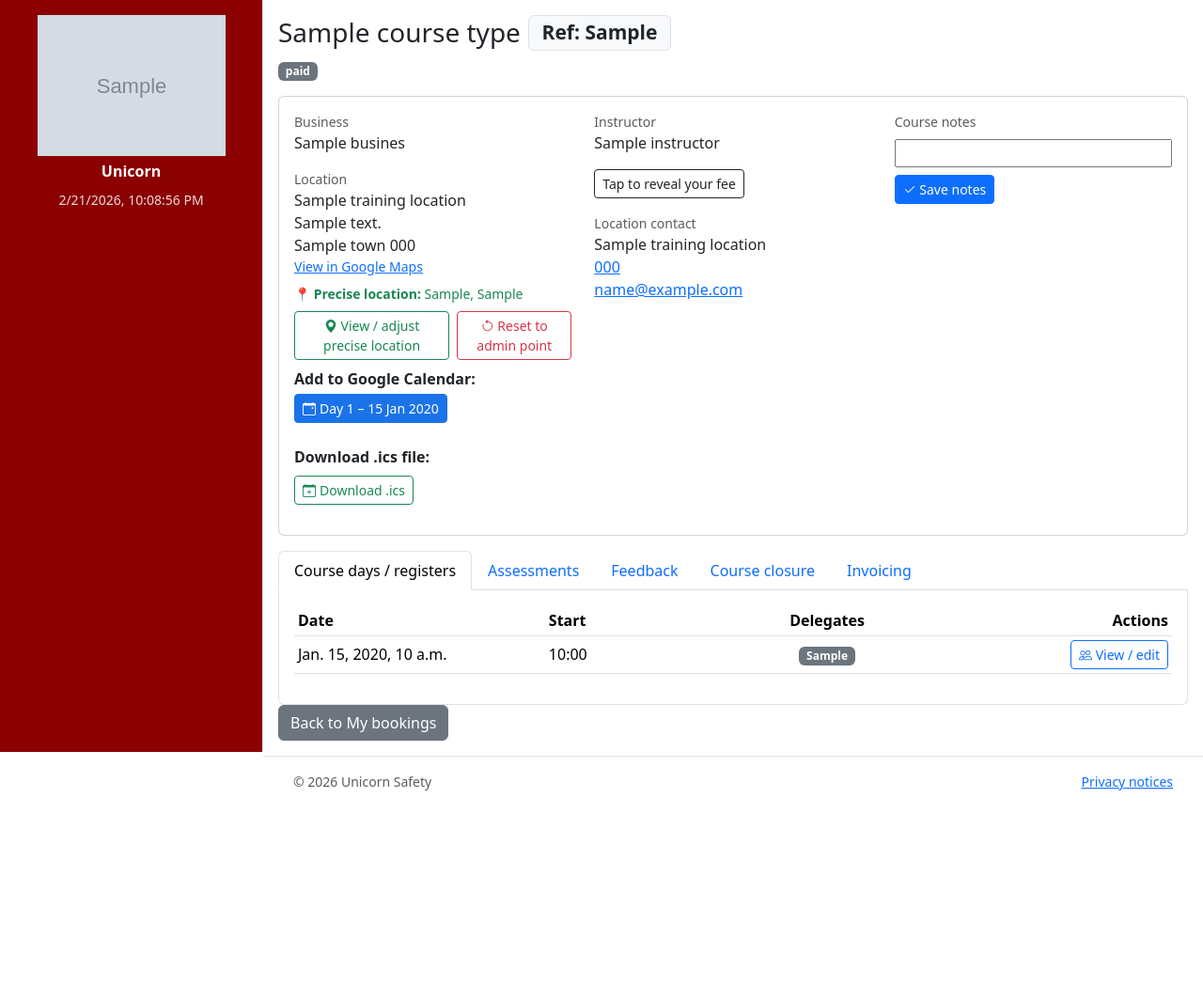
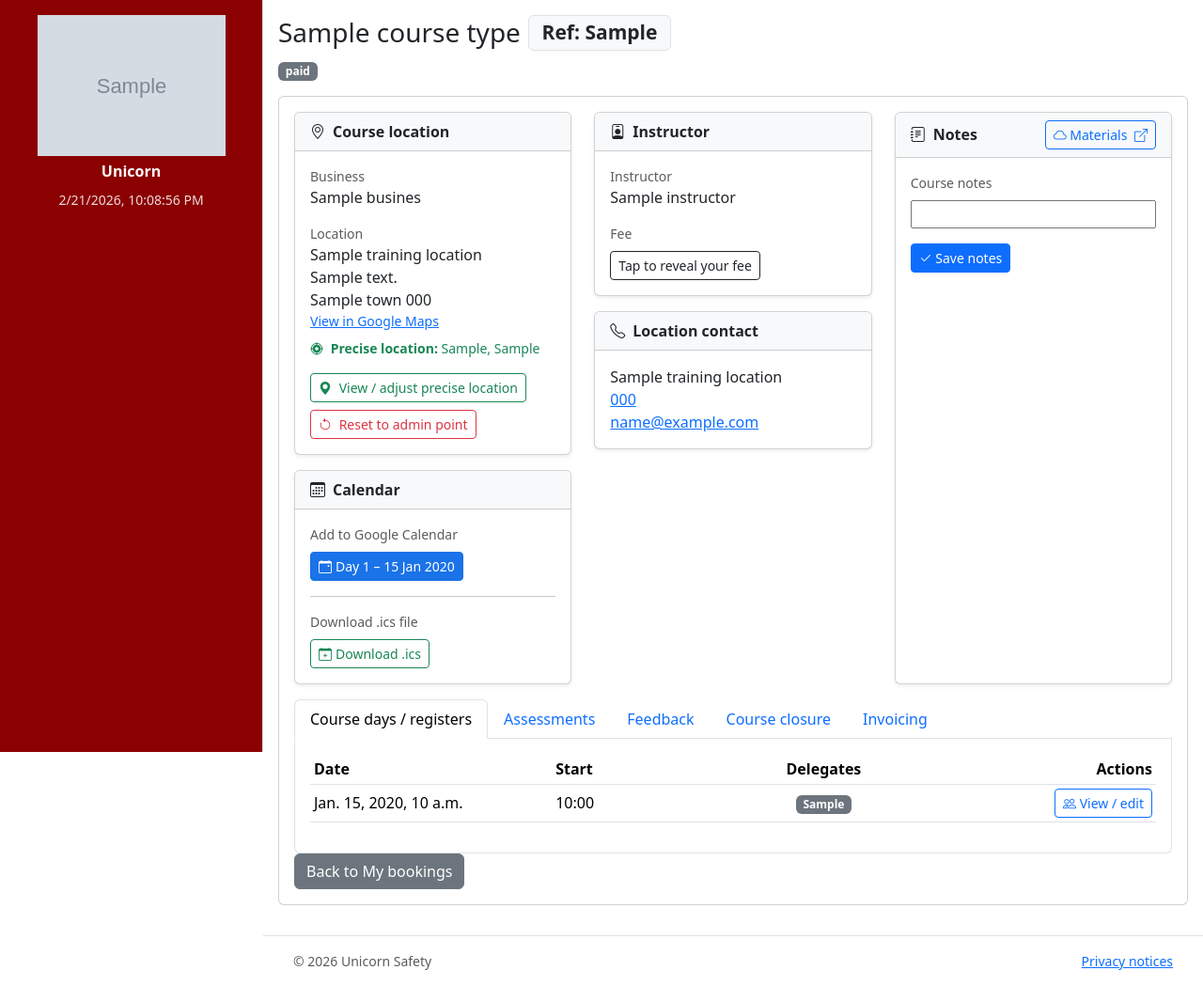
Before and after one commit to unicornfss/pegasusDB, a Django app: template unicorn_project/training/templates/instructor/booking_detail.html in a window 1280 px wide. Shown: the whole page at 94% size. Before the commit the page ends 841 px from the top, so only its background shows below. Run offline with Django 5.2, Linux system fonts and the light colour scheme; the template is opened without the code that fills it: most values are stand-ins (such as "Sample title", 1, 10 or a date in 2020); grey boxes marked "Sample" are stand-in pictures; form fields are guessed from the names that the template uses; some libraries are stand-ins or nearby versions.

Commit message:
Update booking_detail.html

```diff
--- a/unicorn_project/training/templates/instructor/booking_detail.html
+++ b/unicorn_project/training/templates/instructor/booking_detail.html
@@ -40,12 +40,20 @@
       {# LEFT COLUMN ------------------------------------------------------- #}
       <div class="col-lg-4">
 
+        {# Location / business card #}
+        <div class="card shadow-sm mb-3">
+          <div class="card-header bg-light d-flex align-items-center">
+            <i class="bi bi-geo-alt me-2"></i>
+            <strong>Course location</strong>
+          </div>
+          <div class="card-body">
+
             <div class="mb-3">
               <div class="text-muted small">Business</div>
               <div>{{ booking.business.name }}</div>
             </div>
 
-  <div class="mb-3">
+            <div class="mb-0">
               <div class="text-muted small">Location</div>
 
               <div>
@@ -72,23 +80,23 @@
                         rel="noopener"
                         class="text-success text-decoration-none"
                       >
-            📍 <strong>Precise location:</strong> {{ booking.precise_lat }}, {{ booking.precise_lng }}
+                        <i class="bi bi-crosshair2 me-1"></i>
+                        <strong>Precise location:</strong> {{ booking.precise_lat }}, {{ booking.precise_lng }}
                       </a>
                     </div>
                   {% else %}
-
                     <div class="small text-muted mt-2">
                       No precise map location set.
                     </div>
                   {% endif %}
 
                   {% if not is_locked %}
-        <div class="mt-2 d-flex gap-2">
+                    <div class="mt-3 d-flex flex-wrap gap-2">
                       <button type="button"
                         class="btn btn-outline-success btn-sm"
                         data-bs-toggle="modal"
                         data-bs-target="#MapPickerModal">
-            <i class="bi bi-geo-alt-fill"></i> View / adjust precise location
+                        <i class="bi bi-geo-alt-fill me-1"></i> View / adjust precise location
                       </button>
 
                       {% if booking.precise_lat and booking.precise_lng %}
@@ -96,33 +104,47 @@
                           {% csrf_token %}
                           <input type="hidden" name="action" value="reset_precise_location">
                           <button class="btn btn-outline-danger btn-sm">
-                <i class="bi bi-arrow-counterclockwise"></i> Reset to admin point
+                            <i class="bi bi-arrow-counterclockwise me-1"></i> Reset to admin point
                           </button>
                         </form>
                       {% endif %}
                     </div>
                   {% endif %}
 
+                {% endif %}
+              </div>
+
+            </div>
+          </div>
+        </div>
+
+        {# Calendar card #}
+        <div class="card shadow-sm">
+          <div class="card-header bg-light d-flex align-items-center">
+            <i class="bi bi-calendar3 me-2"></i>
+            <strong>Calendar</strong>
+          </div>
+          <div class="card-body">
 
             {% if gcal_links %}
-          <div class="mt-2">
-            <strong>Add to Google Calendar:</strong>
+              <div>
+                <div class="text-muted small mb-2">Add to Google Calendar</div>
 
-            <div class="d-flex flex-wrap gap-2 mt-1">
+                <div class="d-flex flex-wrap gap-2">
                   {% for day in gcal_links %}
                     <a href="{{ day.url }}" target="_blank"
-                  class="btn btn-google-cal btn-sm d-flex align-items-center">
+                      class="btn btn-google-cal btn-sm d-inline-flex align-items-center">
                       <i class="bi bi-calendar-event me-1"></i>
                       Day {{ forloop.counter }} – {{ day.date|date:"j M Y" }}
                     </a>
                   {% endfor %}
                 </div>
               </div>
+              <hr class="my-3">
             {% endif %}
 
-        {# ----- ICS SECTION ----- #}
-        <div class="mt-4">
-          <strong>Download .ics file:</strong><br>
+            <div>
+              <div class="text-muted small">Download .ics file</div>
 
               <a href="{% url 'download_booking_ics' booking.pk %}"
                 class="btn btn-outline-success btn-sm mt-2 d-inline-flex align-items-center">
@@ -131,7 +153,6 @@
               </a>
             </div>
 
-      {% endif %}
           </div>
         </div>
 
@@ -139,13 +160,23 @@
 
       {# MIDDLE COLUMN ----------------------------------------------------- #}
       <div class="col-lg-4">
+
+        <div class="card shadow-sm mb-3">
+          <div class="card-header bg-light d-flex align-items-center">
+            <i class="bi bi-person-badge me-2"></i>
+            <strong>Instructor</strong>
+          </div>
+          <div class="card-body">
+
             <div class="mb-3">
               <div class="text-muted small">Instructor</div>
               <div>{{ booking.instructor.name }}</div>
             </div>
 
-      <!-- Hidden instructor fee reveal -->
-      <div class="mb-3">
+            {# Hidden instructor fee reveal #}
+            <div class="mb-0">
+              <div class="text-muted small mb-2">Fee</div>
+
               <div class="fee-reveal-wrap">
                 <button id="reveal-fee-btn"
                         type="button"
@@ -160,8 +191,16 @@
               </div>
             </div>
 
-        <div class="mb-3">
-          <div class="text-muted small">Location contact</div>
+          </div>
+        </div>
+
+        <div class="card shadow-sm">
+          <div class="card-header bg-light d-flex align-items-center">
+            <i class="bi bi-telephone me-2"></i>
+            <strong>Location contact</strong>
+          </div>
+          <div class="card-body">
+
             {% if booking.training_location %}
               <div>
                 {{ booking.training_location.contact_name|default:"—" }}<br>
@@ -179,11 +218,34 @@
             {% else %}
               <div>—</div>
             {% endif %}
+
           </div>
+        </div>
+
       </div>
 
       {# RIGHT COLUMN (NOTES) ---------------------------------------------- #}
       <div class="col-lg-4">
+
+        <div class="card shadow-sm h-100">
+          <div class="card-header bg-light d-flex align-items-center justify-content-between">
+            <div class="d-flex align-items-center">
+              <i class="bi bi-journal-text me-2"></i>
+              <strong>Notes</strong>
+            </div>
+
+            {% if booking.course_type.onedrive_folder_link %}
+              <a href="{{ booking.course_type.onedrive_folder_link }}"
+                target="_blank"
+                rel="noopener"
+                class="btn btn-outline-primary btn-sm">
+                <i class="bi bi-cloud"></i> Materials
+                <i class="bi bi-box-arrow-up-right ms-1"></i>
+              </a>
+            {% endif %}
+          </div>
+
+          <div class="card-body">
             <form id="booking-notes-form" method="post" class="h-100 d-flex flex-column">
               {% csrf_token %}
 
@@ -191,7 +253,8 @@
               <input type="hidden" name="precise_lat" id="id_precise_lat" value="{{ booking.precise_lat }}">
               <input type="hidden" name="precise_lng" id="id_precise_lng" value="{{ booking.precise_lng }}">
 
-          <div class="mb-2 text-muted small">Course notes</div>
+              <div class="text-muted small mb-2">Course notes</div>
+
               {% if is_locked %}
                 {{ notes_form.booking_notes }}
                 <script>
@@ -203,22 +266,23 @@
               {% else %}
                 {{ notes_form.booking_notes }}
               {% endif %}
+
               {% for err in notes_form.booking_notes.errors %}
                 <div class="text-danger small">{{ err }}</div>
               {% endfor %}
+
               {% if not is_locked %}
-            <div class="mt-2">
+                <div class="mt-3">
                   <button class="btn btn-primary btn-sm"
                           onclick="document.getElementById('id_precise_action').value='save_notes'">
                     <i class="bi bi-check2"></i> Save notes
                   </button>
-
                 </div>
               {% endif %}
             </form>
           </div>
+        </div>
 
-    </div>
       </div>
 </div>
 
```
Lines whose indentation alone changed are shown as unchanged.
